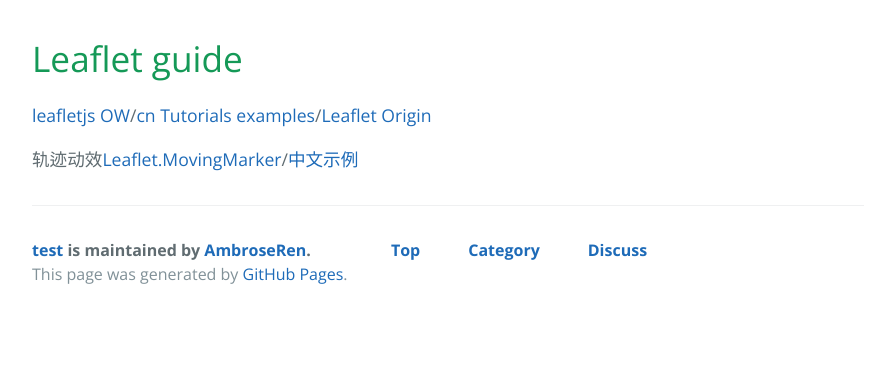
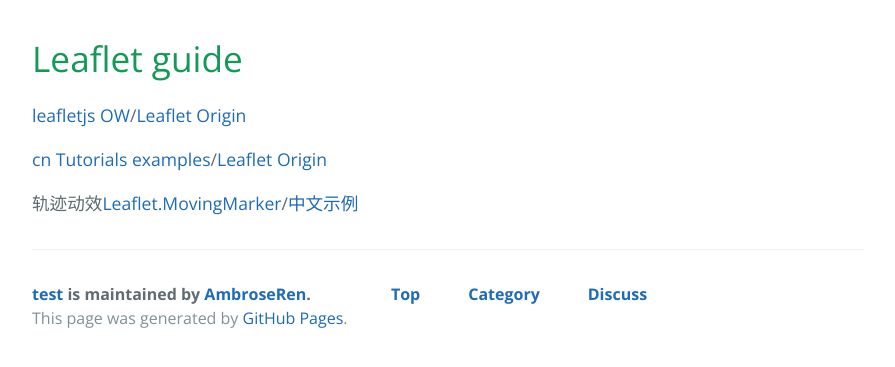
Before and after one commit to AmbroseRen/test, a Jekyll site: the page built from js/leaflet.md, in a window 1280 px wide. Shown: the top 367 px of the page, without its empty margins (192-1087 px from the left). Built offline with Jekyll 4.4.1, drawn with Linux system fonts in a browser that asks for light colours; our own code applies the rules of GitHub Pages for plain Markdown files; the repository's description, which GitHub fills in, is left out.

Commit message:
Update leaflet.md

```diff
--- a/js/leaflet.md
+++ b/js/leaflet.md
@@ -1,5 +1,7 @@
 # Leaflet guide
 
-[leafletjs OW](https://leafletjs.com/reference.html)/[cn Tutorials examples](https://leafletjs.cn/examples.html)/[Leaflet Origin](https://github.com/Leaflet/Leaflet)
+[leafletjs OW](https://leafletjs.com/reference.html)/[Leaflet Origin](https://github.com/Leaflet/Leaflet)
+
+[cn Tutorials examples](https://leafletjs.cn/examples.html)/[Leaflet Origin](https://github.com/NICEXAI/leaflet_zh)
 
 轨迹动效[Leaflet.MovingMarker](https://github.com/ewoken/Leaflet.MovingMarker)/[中文示例](https://blog.csdn.net/BADAO_LIUMANG_QIZHI/article/details/122412374)
```
